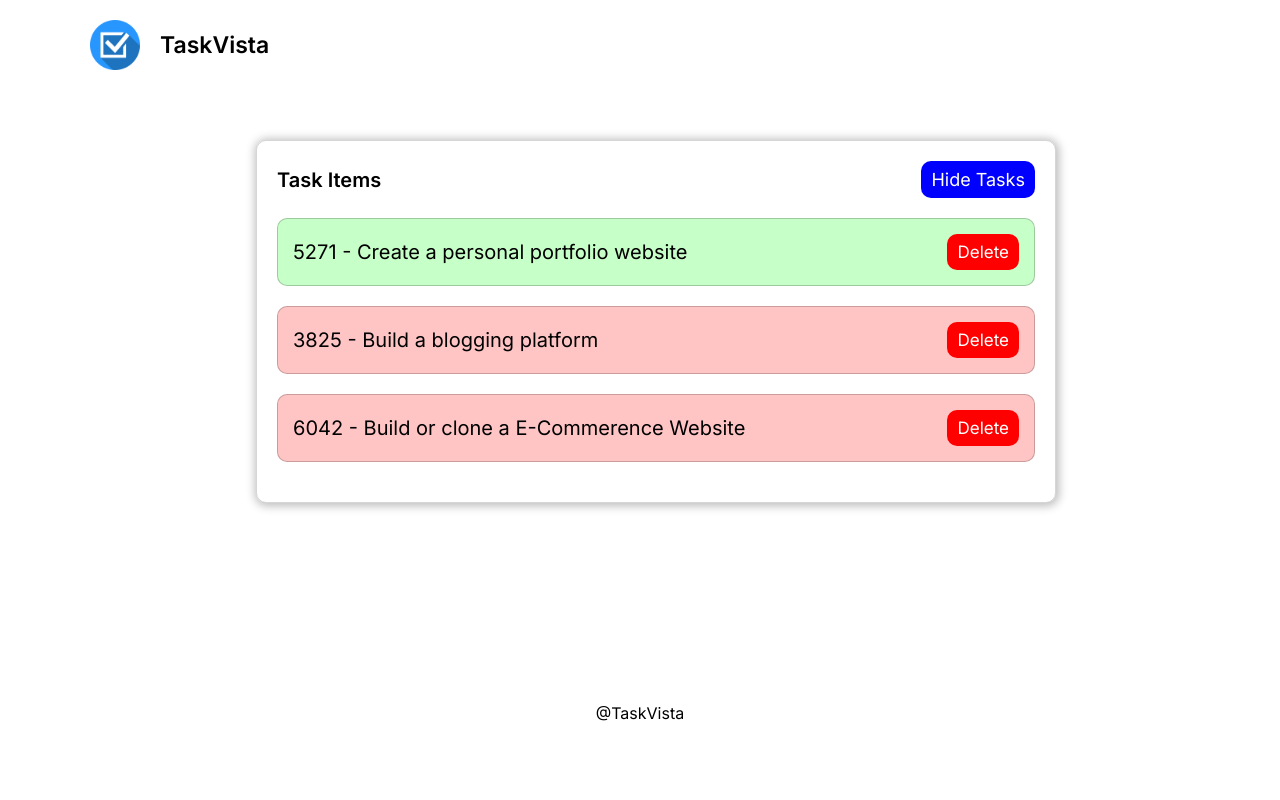
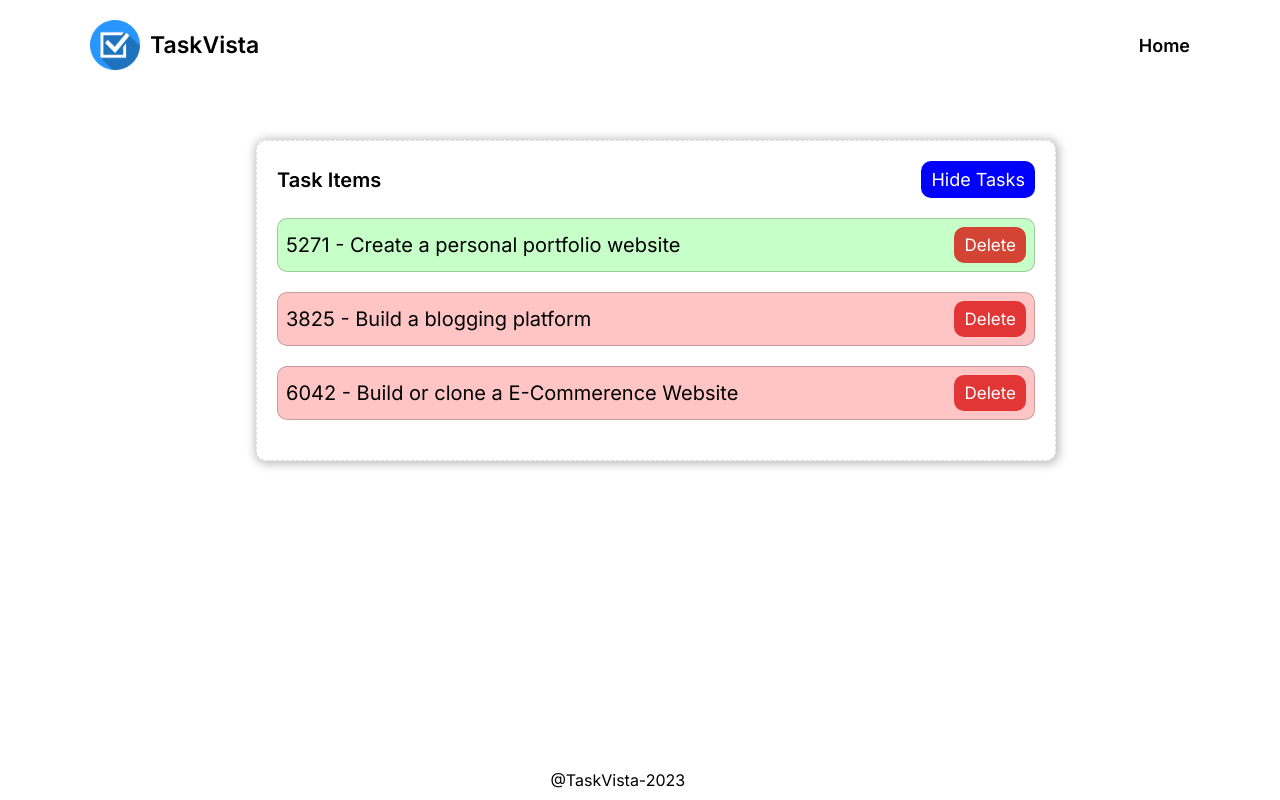
Before and after one commit to Saketh-Reddy-Bejadi/TaskProject, a React (Create React App) app in the folder mp_app/: page / in a window 1280 px wide. Built offline with nearby package versions, Linux system fonts and the light colour scheme.

Commit message:
done with footer

```diff
--- a/mp_app/src/App.css
+++ b/mp_app/src/App.css
@@ -6,6 +6,7 @@
     margin: 0px;
     box-sizing: border-box;
 }
+
 
 .TaskItems{
   padding: 20px 20px;
@@ -16,14 +17,14 @@
   font-size: 20px;
   box-shadow: 1px 1px 10px  2px rgba(0, 0, 0, 0.267);
   margin-top: 50px;
-  border: 1px solid rgba(0, 0, 0, 0.162);
+  border: 1px dashed rgba(0, 0, 0, 0.132);
 }
 
 
 
 .TaskItems li{
   margin: 20px auto;
-  padding: 15px;
+  padding:8px;
   border-radius: 10px;
   display: flex;
   justify-content: space-between;
@@ -31,7 +32,7 @@
   border: 1px solid rgba(0, 0, 0, 0.211);
 }
 .Deletebtn{
-  background-color: red;
+  background-color: rgba(216, 2, 2, 0.736);
   border: none;
   padding: 8px 10px;
   color: white;
@@ -49,6 +50,7 @@ nav{
   display: flex;
   padding:20px 90px;
   align-items: center;
+  justify-content: space-between;
   gap: 20px;
 }
 .imglogo{
@@ -59,7 +61,7 @@ nav{
   margin: 0px auto;
 }
 .Hidebtn{
-  background-color: blue;
+  background-color: rgba(0, 0, 255, 0.811);
   padding: 8px 26px;
   color: white;
   border: 1px solid rgb(129, 129, 129);
@@ -73,8 +75,19 @@ nav{
   font-weight:600;
 }
 .Footer{
-  margin:200px auto 20px auto;
+  position: absolute;
+  bottom: 10px;
+  left: 43%;
   text-align: center;
   width: fit-content;
 
 }
+.navSec1{
+  display: flex;
+  align-items: center;
+  gap: 10px;
+}
+.home {
+  font-size: 18px;
+  font-weight: 590;
+}
--- a/mp_app/src/components/Footer.js
+++ b/mp_app/src/components/Footer.js
@@ -1,6 +1,6 @@
 
 export const Footer = () => {
   return (
-    <div className="Footer" >@TaskVista</div>
+    <div className="Footer" >@TaskVista-2023</div>
   )
 }
--- a/mp_app/src/components/Header.js
+++ b/mp_app/src/components/Header.js
@@ -5,8 +5,11 @@ export const Header = () => {
   return (
     <div>
         <nav>
+          <div className="navSec1" >
             <img className="imglogo" src={logo}  alt="" />
             <p className='Heading'>TaskVista</p>
+          </div>
+          <div><p className="home">Home</p></div>
         </nav>
     </div>
   )
```
